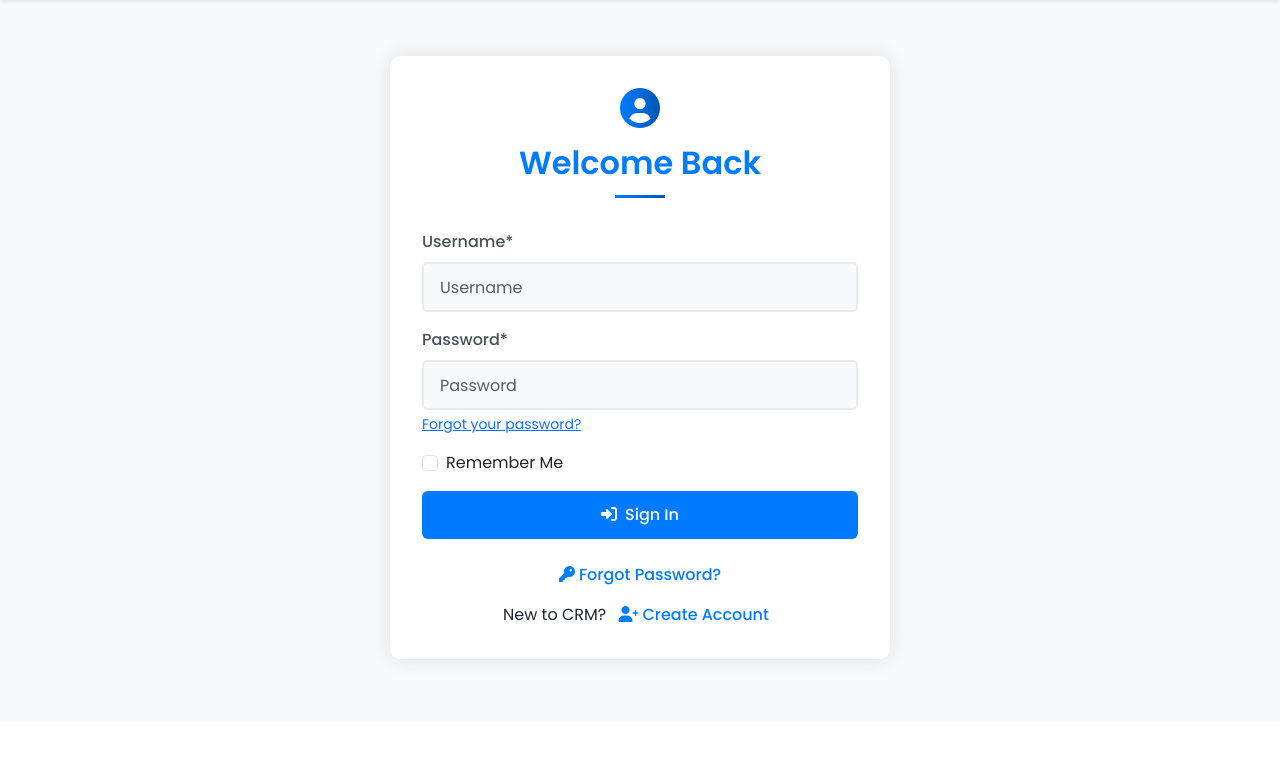
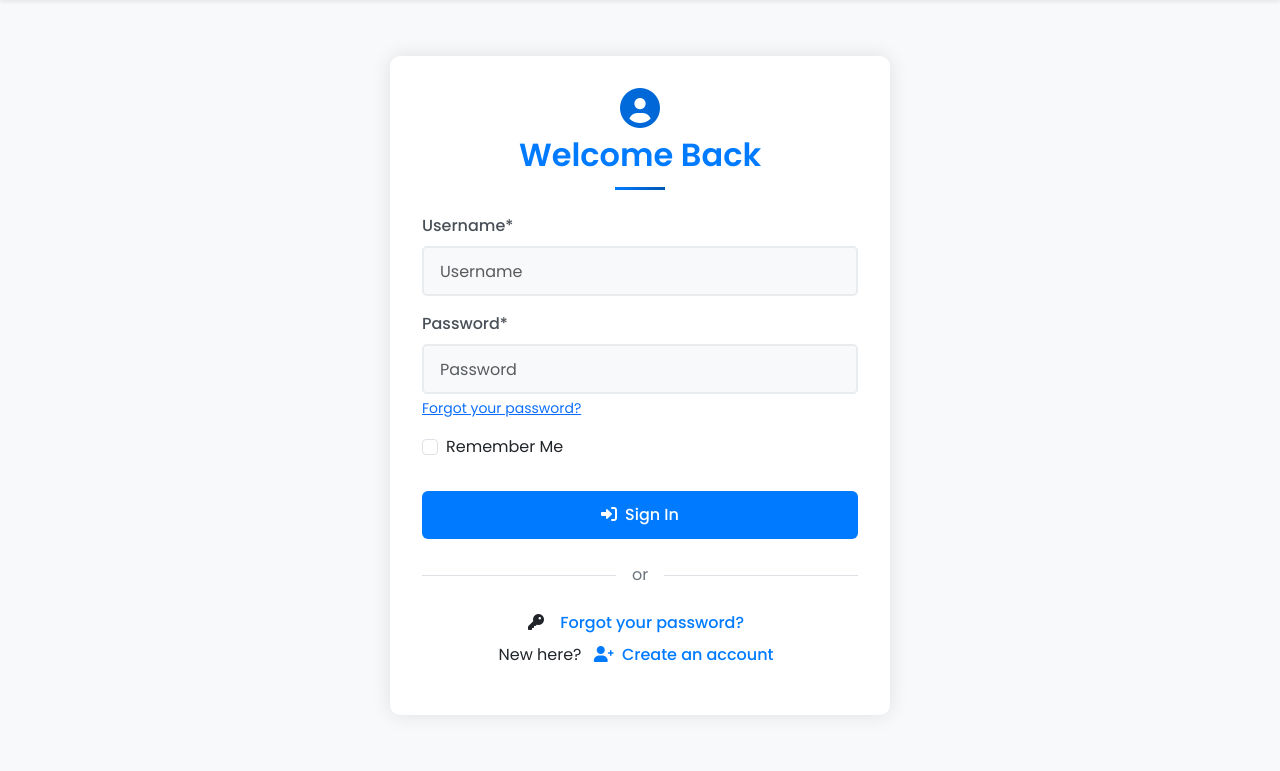
Before and after one commit to Shuhrat2612/crm-django, a Django app: page /accounts/login/ in a window 1280 px wide. Shown: the part 78-849 px from the top of the page. Before the commit the page ends 744 px from the top, so only its background shows below. Run offline with Django 5.2, Linux system fonts and the light colour scheme; some libraries are stand-ins or nearby versions.

Commit message:
Update login.html

```diff
--- a/home/templates/account/login.html
+++ b/home/templates/account/login.html
@@ -1,43 +1,48 @@
 {% extends "base.html" %}
 {% load crispy_forms_tags %}
+
+{% block title %}Login | CRM System{% endblock %}
 
 {% block content %}
 <div class="login-page">
     <div class="auth-container">
-        <h2 class="text-center">
-            <i class="fas fa-user-circle"></i>
-            <div>Welcome Back</div>
+        <h2 class="text-center mb-4">
+            <i class="fas fa-user-circle d-block mb-2"></i>
+            <span>Welcome Back</span>
         </h2>
 
         {% if form.errors %}
         <div class="alert alert-error">
-            Please correct the errors below.
+            <strong><i class="fas fa-exclamation-circle me-1"></i>Oops!</strong> Please fix the errors below.
         </div>
         {% endif %}
 
-        <form method="POST" action="{% url 'account_login' %}">
+        <form method="POST" action="{% url 'account_login' %}" novalidate>
             {% csrf_token %}
             {{ form|crispy }}
+
             {% if redirect_field_value %}
-            <input type="hidden" name="{{ redirect_field_name }}" value="{{ redirect_field_value }}" />
+            <input type="hidden" name="{{ redirect_field_name }}" value="{{ redirect_field_value }}">
             {% endif %}
-            <button class="btn btn-primary" type="submit">
+
+            <button type="submit" class="btn btn-primary w-100 mt-3">
                 <i class="fas fa-sign-in-alt me-2"></i>Sign In
             </button>
         </form>
 
+        <div class="divider"><span>or</span></div>
+
         <div class="auth-links">
-            <div class="mb-3">
-                <a href="{% url 'account_reset_password' %}">
-                    <i class="fas fa-key me-1"></i>Forgot Password?
+            <p class="mb-2">
+                <i class="fas fa-key me-1"></i>
+                <a href="{% url 'account_reset_password' %}">Forgot your password?</a>
+            </p>
+            <p>
+                New here?
+                <a href="{% url 'account_signup' %}">
+                    <i class="fas fa-user-plus me-1"></i> Create an account
                 </a>
-            </div>
-            <div>
-                New to CRM?
-                <a href="{% url 'account_signup' %}">
-                    <i class="fas fa-user-plus me-1"></i>Create Account
-                </a>
-            </div>
+            </p>
         </div>
     </div>
 </div>
```
